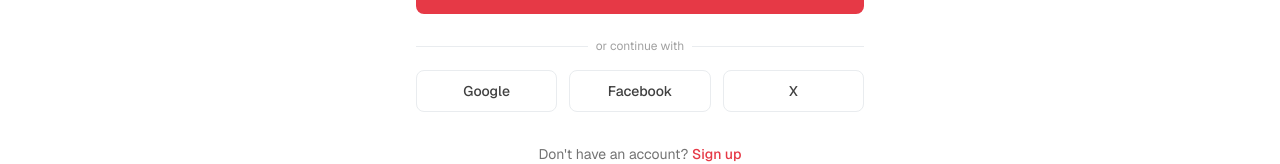
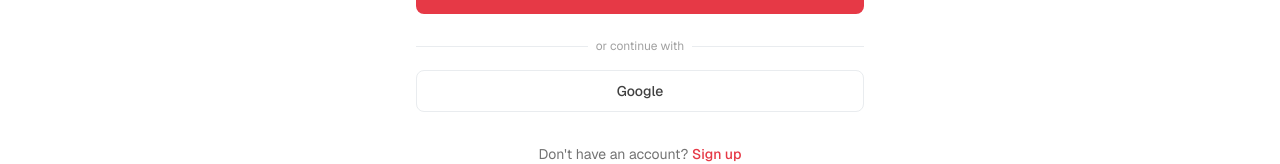
Before and after one commit to edlight123/Le-Relief, a Next.js app: page /login in a window 1280 px wide. Shown: the part 454-618 px from the top of the page. Built offline with nearby package versions, Linux system fonts and the light colour scheme; no server answers.

Commit message:
remove Facebook and Twitter OAuth providers, keep Google only

```diff
--- a/src/app/(public)/login/page.tsx
+++ b/src/app/(public)/login/page.tsx
@@ -86,24 +86,12 @@
             </div>
           </div>
 
-          <div className="mt-4 grid grid-cols-3 gap-3">
+          <div className="mt-4">
             <button
               onClick={() => signIn("google", { callbackUrl: "/dashboard" })}
-              className="flex items-center justify-center px-4 py-2.5 border border-border-subtle rounded-lg hover:bg-surface-elevated transition-colors text-sm font-medium text-neutral-700 dark:text-neutral-300"
+              className="flex items-center justify-center w-full px-4 py-2.5 border border-border-subtle rounded-lg hover:bg-surface-elevated transition-colors text-sm font-medium text-neutral-700 dark:text-neutral-300"
             >
               Google
-            </button>
-            <button
-              onClick={() => signIn("facebook", { callbackUrl: "/dashboard" })}
-              className="flex items-center justify-center px-4 py-2.5 border border-border-subtle rounded-lg hover:bg-surface-elevated transition-colors text-sm font-medium text-neutral-700 dark:text-neutral-300"
-            >
-              Facebook
-            </button>
-            <button
-              onClick={() => signIn("twitter", { callbackUrl: "/dashboard" })}
-              className="flex items-center justify-center px-4 py-2.5 border border-border-subtle rounded-lg hover:bg-surface-elevated transition-colors text-sm font-medium text-neutral-700 dark:text-neutral-300"
-            >
-              X
             </button>
           </div>
         </div>
--- a/src/lib/auth.ts
+++ b/src/lib/auth.ts
@@ -1,8 +1,6 @@
 import NextAuth from "next-auth";
 import Credentials from "next-auth/providers/credentials";
 import Google from "next-auth/providers/google";
-import Facebook from "next-auth/providers/facebook";
-import Twitter from "next-auth/providers/twitter";
 import bcrypt from "bcryptjs";
 import * as usersRepo from "@/lib/repositories/users";
 import type { Role } from "@/types/user";
@@ -16,14 +14,6 @@
     Google({
       clientId: process.env.GOOGLE_CLIENT_ID,
       clientSecret: process.env.GOOGLE_CLIENT_SECRET,
-    }),
-    Facebook({
-      clientId: process.env.FACEBOOK_CLIENT_ID,
-      clientSecret: process.env.FACEBOOK_CLIENT_SECRET,
-    }),
-    Twitter({
-      clientId: process.env.TWITTER_CLIENT_ID,
-      clientSecret: process.env.TWITTER_CLIENT_SECRET,
     }),
     Credentials({
       name: "credentials",
```
